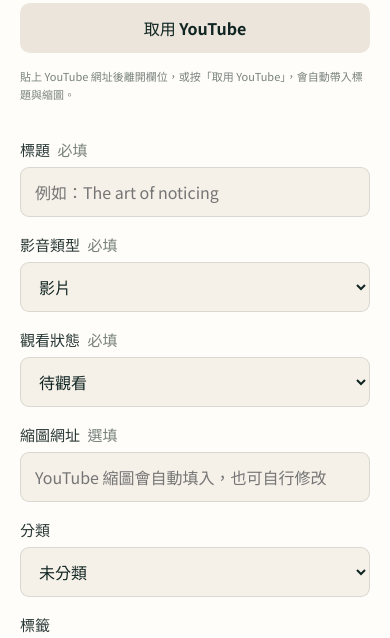
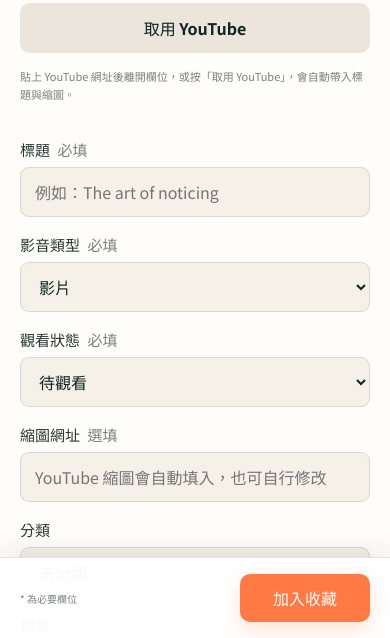
Before and after one commit to notemaker/youtube, a plain HTML site: page index.html in a window 390 px wide. Both pictures are taken after a click on the button "新增收藏". Shown: the part 206-844 px from the top of the page. Drawn offline with Linux system fonts and the light colour scheme.

Commit message:
Add files via upload

```diff
--- a/index.html
+++ b/index.html
@@ -9,7 +9,7 @@
     <link rel="preconnect" href="https://fonts.googleapis.com" />
     <link rel="preconnect" href="https://fonts.gstatic.com" crossorigin />
     <link href="https://fonts.googleapis.com/css2?family=Noto+Sans+TC:wght@400;500;600;700&family=Noto+Serif+TC:wght@500;600;700;800&display=swap" rel="stylesheet" />
-    <link rel="stylesheet" href="styles.css?v=20261027-1410" />
+    <link rel="stylesheet" href="styles.css?v=20261030-0945" />
   </head>
   <body>
     <div class="app-shell">
--- a/styles.css
+++ b/styles.css
@@ -159,7 +159,7 @@
 .drawer-header h2 { font-size: 27px; }
 .close-button { width: 36px; height: 36px; border-radius: 50%; font-size: 29px; line-height: 1; color: var(--muted); }
 .close-button:hover { background: var(--paper-2); color: var(--ink); }
-.drawer-scroll { overflow: auto; padding: 25px 30px 36px; }
+.drawer-scroll { flex: 1; min-height: 0; overflow: auto; padding: 25px 30px 36px; }
 .detail-image { height: 192px; border-radius: 13px; overflow: hidden; background: var(--ink); margin-bottom: 21px; }
 .detail-image img { width: 100%; height: 100%; display: block; object-fit: cover; }
 .detail-image .image-placeholder { font-size: 62px; }
@@ -194,7 +194,7 @@
 .rating-input { display: flex; gap: 4px; align-items: center; min-height: 43px; }
 .rating-star { border: 0; background: transparent; color: var(--paper-3); font-size: 23px; padding: 0 2px; }
 .rating-star.active { color: var(--orange); }
-.form-footer { display: flex; align-items: center; justify-content: space-between; margin-top: 4px; padding-top: 19px; border-top: 1px solid var(--line); }
+.form-footer { position: sticky; bottom: -36px; z-index: 2; display: flex; align-items: center; justify-content: space-between; gap: 12px; margin: 4px -30px -36px; padding: 16px 30px 20px; border-top: 1px solid var(--line); background: rgba(255,255,255,.97); box-shadow: 0 -10px 20px rgba(16,37,34,.06); }
 .form-footer .primary-button { min-width: 130px; }
 .required-note { color: var(--muted); font-size: 10px; }
 
@@ -294,5 +294,5 @@
   .youtube-fetch-button { width: 100%; }
   .drawer-actions { flex-wrap: wrap; }
   .drawer-actions .danger-button { order: 3; width: 100%; padding-top: 7px; }
-  .form-footer { gap: 10px; }
+  .form-footer { gap: 10px; margin-left: -20px; margin-right: -20px; padding-left: 20px; padding-right: 20px; }
 }
```
